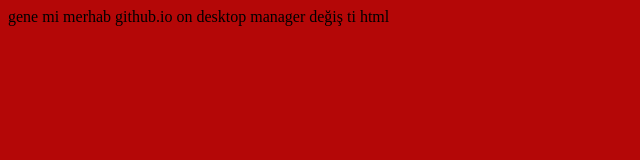
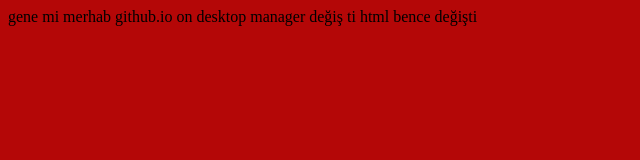
Before and after one commit to ngulseren/mardinmtal, a plain HTML site: page index.html in a window 1280 px wide. Shown: the whole page, without its empty margins (0-640 px from the left). Drawn offline with Linux system fonts and the light colour scheme.

Commit message:
Update index.html

```diff
--- a/index.html
+++ b/index.html
@@ -11,7 +11,7 @@
 
 <body>
     gene mi
-    merhab github.io on desktop manager değiş ti html
+    merhab github.io on desktop manager değiş ti html bence değişti
 </body>
 
 </html>
```
